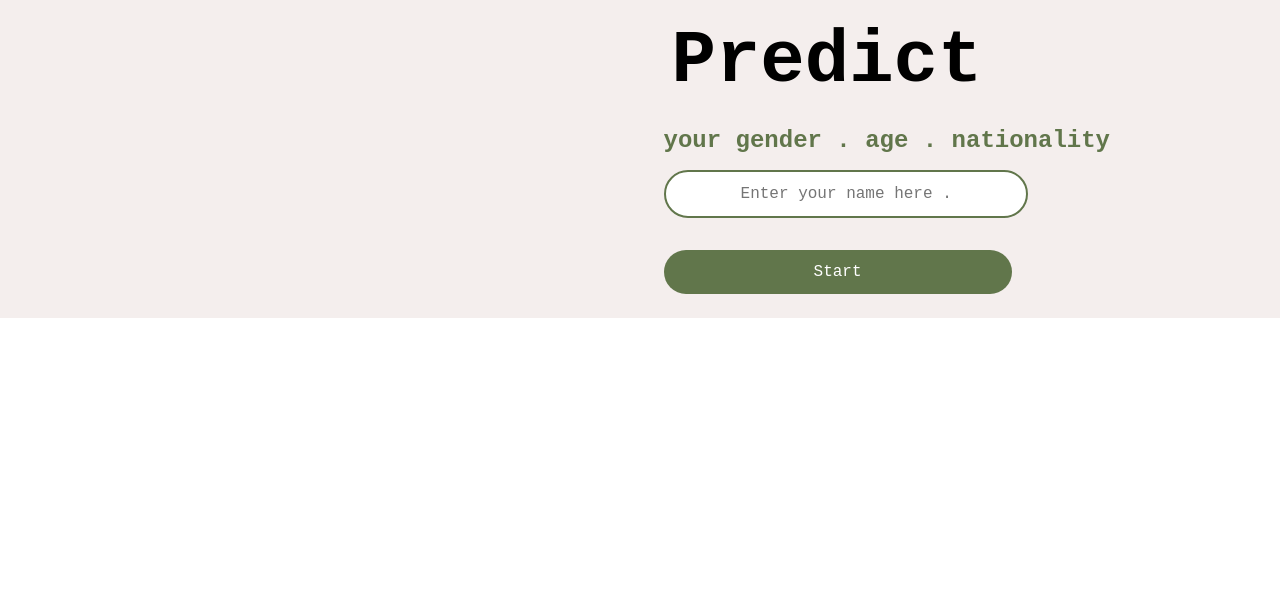
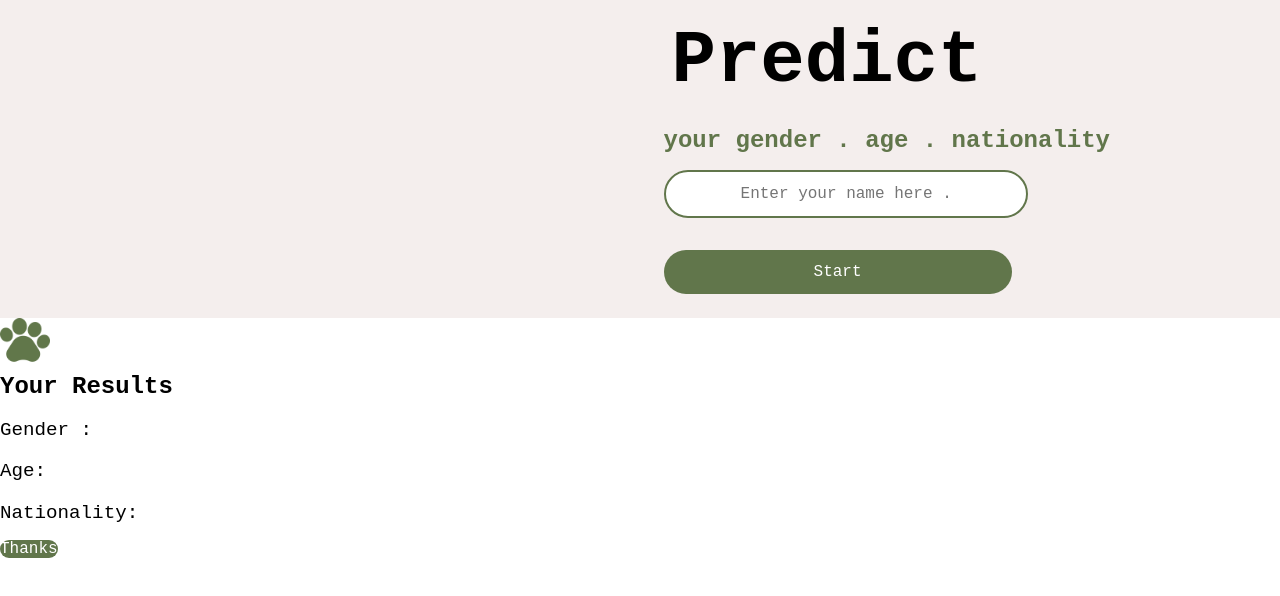
Before and after one commit to imtithalhalalo/prediction-api, a plain HTML site: page index.html in a window 1280 px wide. Shown: the part 184-780 px from the top of the page. Drawn offline with Linux system fonts and the light colour scheme.

Commit message:
popup for results html

```diff
--- a/index.html
+++ b/index.html
@@ -11,7 +11,7 @@
     <section class="container neutral-pink">
       <!-- Dog Image From API -->
       <div class="poster">
-        <img src="" alt="" class="dog-img"/>
+        <img src="" alt="" class="dog-img" />
       </div>
 
       <!-- Name Entry From User -->
@@ -31,5 +31,17 @@
         </div>
       </div>
     </section>
+
+    <!-- Popup the results for the user -->
+    <section class="popup">
+      <img src="/images/pawprint.png" alt="logo" width="50px" height="50px" />
+      <div class="result">
+        <h2>Your Results</h2>
+        <p class="mt-1">Gender : <span class="gender"></span></p>
+        <p class="mt-1">Age: <span class="age"></span></p>
+        <p class="mt-1">Nationality: <br /><span class="nationality"></span></p>
+        <button class="mt-1 btn">Thanks</button>
+      </div>
+    </section>
   </body>
 </html>
```
